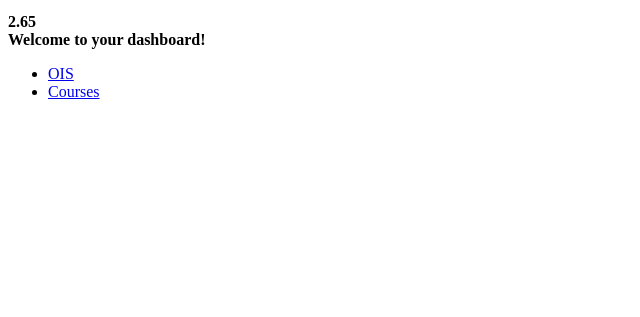
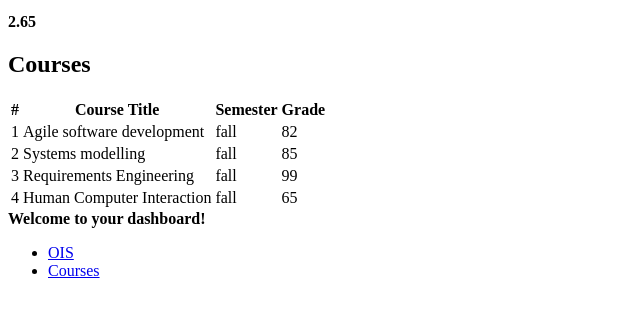
Before and after one commit to SirelLaud/WAD, a plain HTML site: page index.html in a window 1280 px wide. Shown: the part 209-526 px from the top of the page, without its empty margins (0-640 px from the left). Drawn offline with Linux system fonts and the light colour scheme.

Commit message:
Update index.html

```diff
--- a/index.html
+++ b/index.html
@@ -22,6 +22,45 @@
         <strong>2.65</strong>
     </div>
 </section>
+      <section>
+    <h1>Courses</h1>
+    <table>
+        <thead>
+        <tr>
+            <th>#</th>
+            <th>Course Title</th>
+            <th>Semester</th>
+            <th>Grade</th>
+        </tr>
+        </thead>
+        <tbody>
+        <tr>
+            <td>1</td>
+            <td>Agile software development</td>
+            <td>fall</td>
+            <td>82</td>
+        </tr>
+        <tr>
+            <td>2</td>
+            <td> Systems modelling </td>
+            <td>fall</td>
+            <td>85</td>
+        </tr>
+        <tr>
+            <td>3</td>
+            <td> Requirements Engineering </td>
+            <td>fall</td>
+            <td>99</td>
+        </tr>
+        <tr>
+            <td>4</td>
+            <td> Human Computer Interaction </td>
+            <td>fall</td>
+            <td>65</td>
+        </tr>
+        </tbody>
+    </table>
+</section>
     <strong>Welcome to your dashboard!</strong>
 </header>
     <footer>
```
